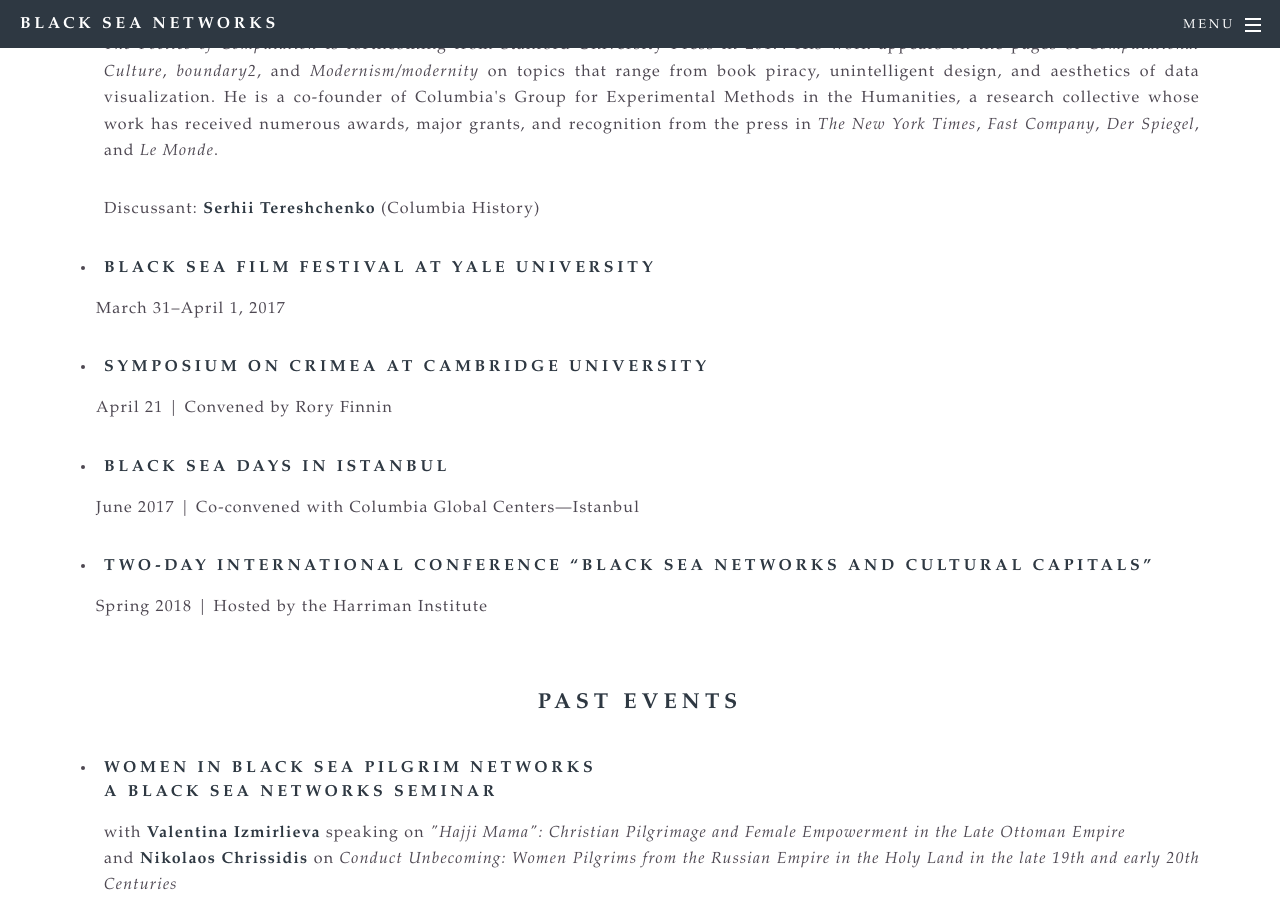
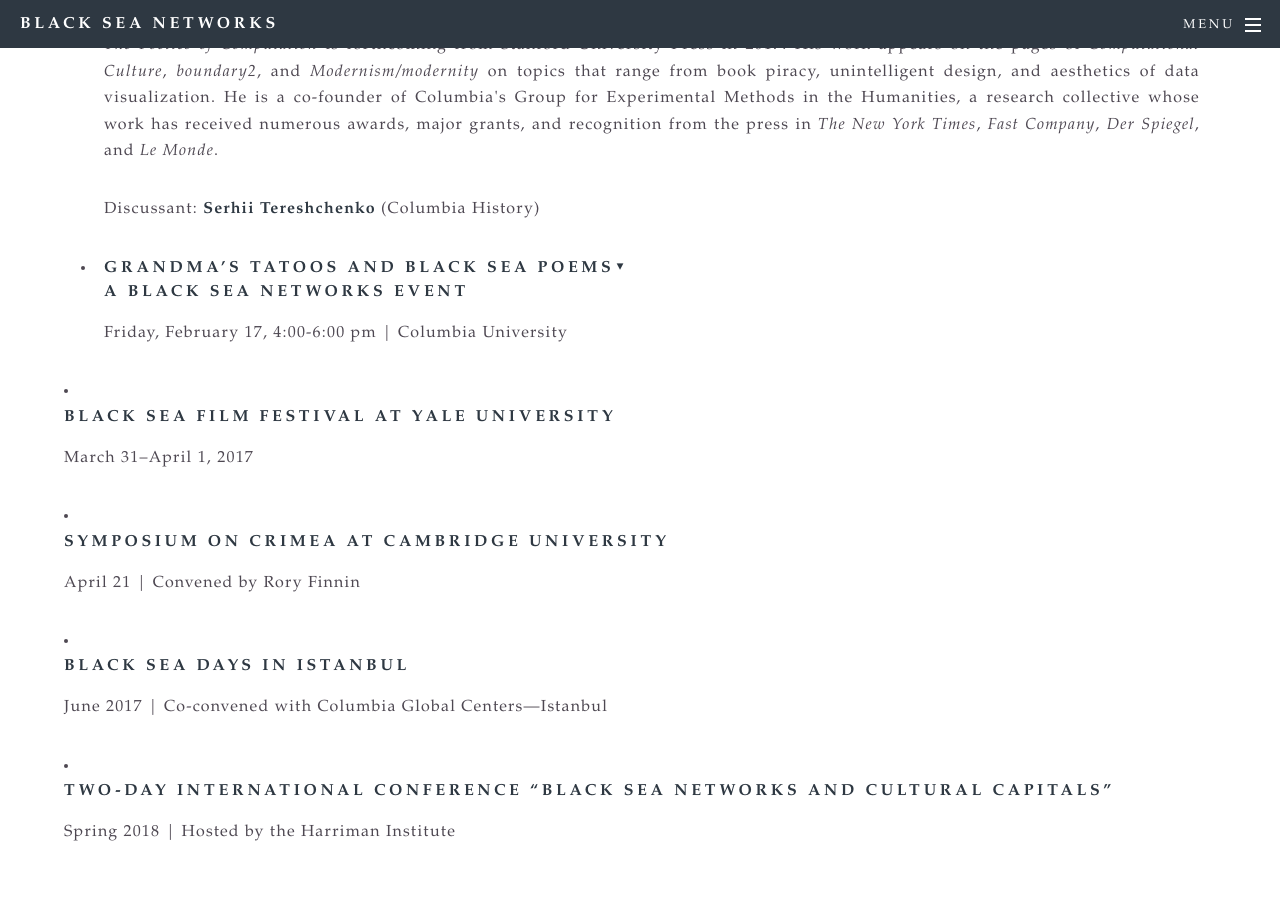
Before and after one commit to bradleygorski/blackseanet, a Jekyll site: the page built from events.html, in a window 1280 px wide and 900 px high, scrolled down 1015 px. Built offline with Jekyll 4.4.1, drawn with Linux system fonts in a browser that asks for light colours.

Commit message:
Added Feb event

```diff
--- a/events.html
+++ b/events.html
@@ -46,7 +46,58 @@
 	<p align="justify">Discussant: <b>Serhii Tereshchenko</b> (Columbia History)</p>
 			</li>
 
+	   <li><h4>Grandma’s Tatoos and Black Sea Poems<span class="people-bio-button" title="Toggle Bio">▼</span>
+            <br>A Black Sea Networks Event</h4>
+            <p>Friday, February 17, 4:00-6:00 pm | Columbia University</p>
+            <div class="people-bio">
+		      <div class="w3-row w3-center w3-padding-small"><img src="images/GmasTats.jpg" style="width:60%" alt="">
+			</div>
 
+             <p align="justify"><i>Screening</i>: <b>GRANDMA’S TATOOS</b> a film by <b>Suzanne Khardalian</b>, produced by <b>PeÅ Holmquist</b><br>
+             Grandma’s Tattoos is a personal film about what happened to many Armenian women during the genocide of 1915. Author
+             and filmmaker Suzanne Khardalian makes a personal journey into her own family to investigate the truth behind Khanoum, her
+             late grandmother.</p>
+             <p align="justify">The film is like a ghost story; a mystery, a taboo. No one wants to tell the whole story. In order to
+             bring the pieces of the puzzle together we move between different scenes, from today’s welfare Sweden all the way to
+             Suzanne Khardalian’s childhood in Beirut.</p>
+
+             <p align="justify"><b>Suzanne Khardalian</b> is an independent filmmaker and writer. She studied journalism in Beirut and Paris
+             and worked as a journalist in Paris until 1988 when she started to work in film. She holds a Master’s Degree in International
+             Law and Diplomacy from the Fletcher School at Tufts University and contributes articles to various journals. She had directed
+             a dozen films that have been shown both in Europe and in the USA.</p>
+
+
+
+ <div class="w3-row w3-center w3-padding-small" align="center">
+  <div class="w3-col m2 w3-center"><p></p></div>
+  <div class="w3-col m4 w3-center w3-padding-small"><p><img src="images/SPapadopoulosCover.jpg" style="width:88%" alt=""></p></div>
+  <div class="w3-col m4 w3-center w3-padding-small"><p><img src="images/SPapadopoulos.jpg" style="width:100%" alt=""></p></div>
+  <div class="w3-col m2 w3-center"></div>
+</div>
+            <p></p>
+
+		     <p align="justify"> <i>Reading</i>: <b>THE BLACK SEA</b> by <b>Stephanos Papadopoulos</b> is a long poem-cycle about the
+		     Black Sea Greeks and their exodus from that region. <i>The Black Sea</i> explores the historic “great catastrophe” of
+		     the Pontic Greeks of Asia Minor in the 1920s through a series of “sonnet-monologues” or voices from the past. Priests,
+		     prostitutes, soldiers, and a bizarre cast of characters move through this poetic re-imagining of a tragic chapter in
+		     Greece’s history.<p>
+
+			 <p align="justify"> <b><a href="http://www.stephanospapadopoulos.com/">Stephanos Papadopoulos</a></b> was born in North Carolina in 1976 and raised in Paris and Athens.
+			 He is the author of three books of poems: <i>Lost Days</i>, <i>Hôtel-Dieu</i>, and <i>The Black Sea</i>, as well as the
+			 editor and co-translator (with Katerina Anghelaki-Rooke) of Derek Walcott’s <i>Selected Poems</i> into Greek (Kastaniotis
+			 Editions, 2006). He was awarded a Civitella Ranieri Fellowship for <i>The Black Sea</i> and in 2014 he was awarded the
+			 Jeannette Haien Ballard Writer’s Prize selected by Mark Strand. His poems and translations have appeared in journals such
+			 as <i>The New Republic</i>, <i>The Yale Review</i>, <i>Poetry Review</i>, <i>Stand Magazine</i> and he writes regularly for
+			 the <i>Los Angeles Review of Books</i>. He has translated works of Greek poets, Katerina Anghelaki-Rooke, Yiannis Ritsos and
+			 Kostas Karyotakis among others. His own work had been translated into Greek by Katerina Anghelaki–Rooke, Italian by Matteo
+			 Campagnoli and Spanish by Rodrigo Rojas.</p>
+
+
+</li>
+
+
+
+		   </div></li>
 <li><h4>Black Sea Film Festival at Yale University</h4></li>
 <p>March 31&ndash;April 1, 2017</p>
 <li><h4>Symposium on Crimea at Cambridge University</h4></li>
```
